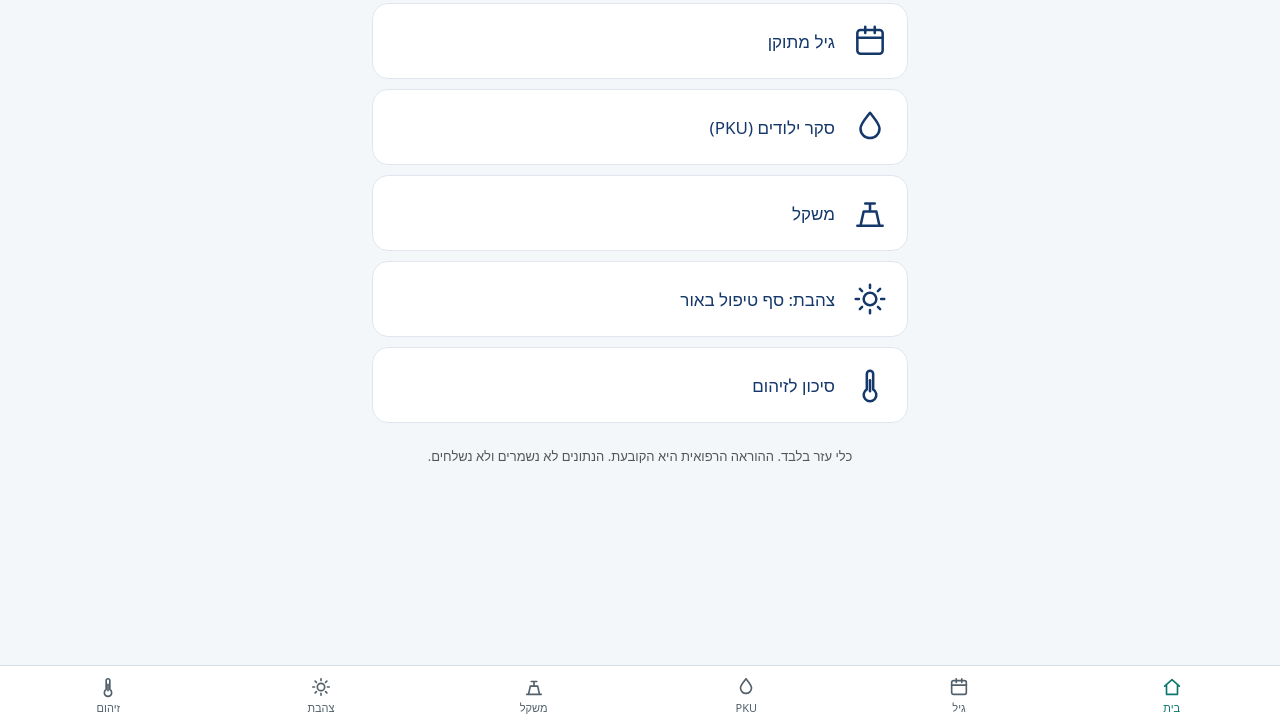
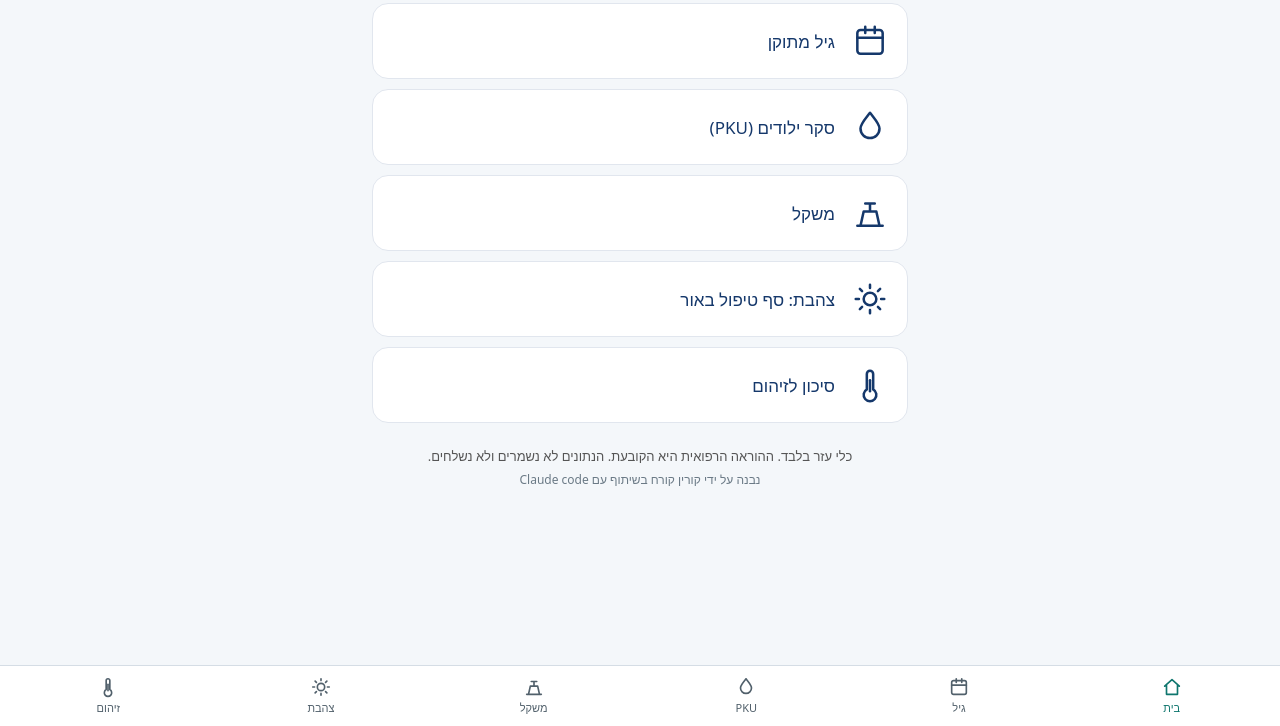
Before and after one commit to KorinKorach/nicu-cal, a plain HTML site: page index.html in a window 1280 px wide. Shown: the part 74-800 px from the top of the page. Drawn offline with Linux system fonts and the light colour scheme.

Commit message:
Add credit line to footer
Co-Authored-By: Claude Sonnet 5.5 <noreply@anthropic.com>

```diff
--- a/index.html
+++ b/index.html
@@ -116,7 +116,7 @@
 </section>
 </main>
 
-<footer>כלי עזר בלבד. ההוראה הרפואית היא הקובעת. הנתונים לא נשמרים ולא נשלחים.</footer>
+<footer>כלי עזר בלבד. ההוראה הרפואית היא הקובעת. הנתונים לא נשמרים ולא נשלחים.<br><span class="credit">נבנה על ידי קורין קורח בשיתוף עם Claude code</span></footer>
 
 <nav id="tabs" aria-label="מחשבונים">
   <button data-tab="home" class="on"><svg viewBox="0 0 24 24" aria-hidden="true"><path d="M4 11l8-7 8 7M6 10v10h12V10"/></svg><span>בית</span></button>
--- a/style.css
+++ b/style.css
@@ -67,3 +67,5 @@ header .logo{width:40px;height:40px;border-radius:10px;display:block}
 header h1{direction:ltr;font-family:system-ui,"Segoe UI",Arial,sans-serif;letter-spacing:.2px}
 
 .keepnote{color:var(--blue);font-size:13px;margin:-4px 0 10px}
+
+footer .credit{display:inline-block;margin-top:6px;font-size:12px;color:#6B7A86}
```
